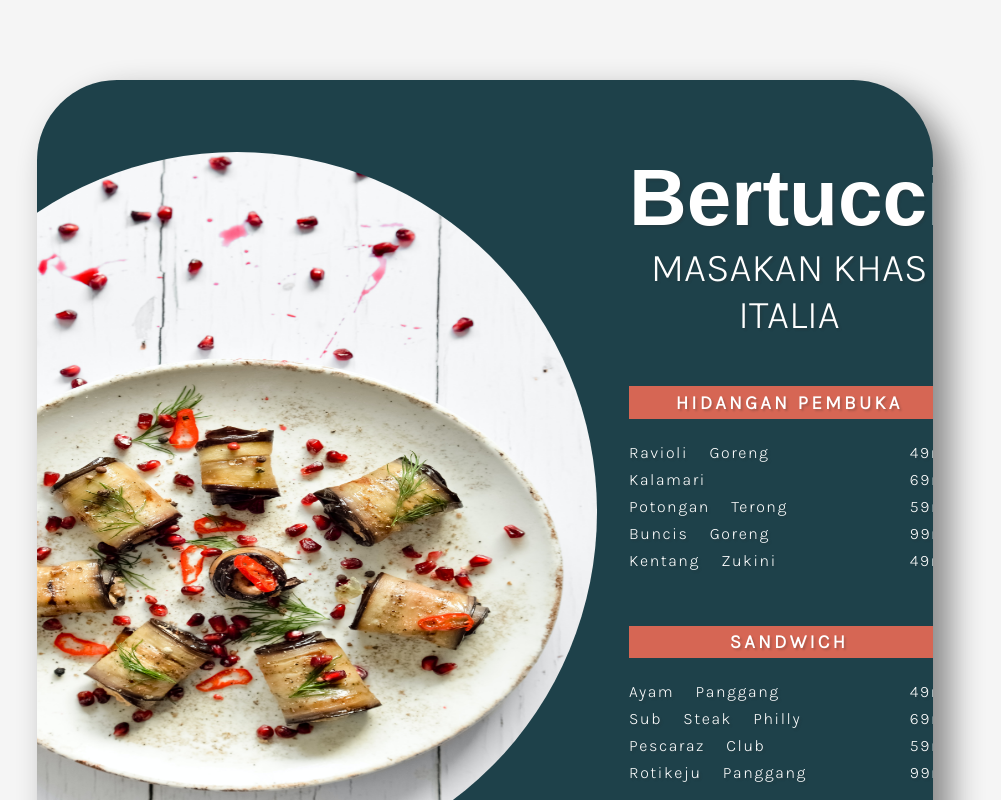
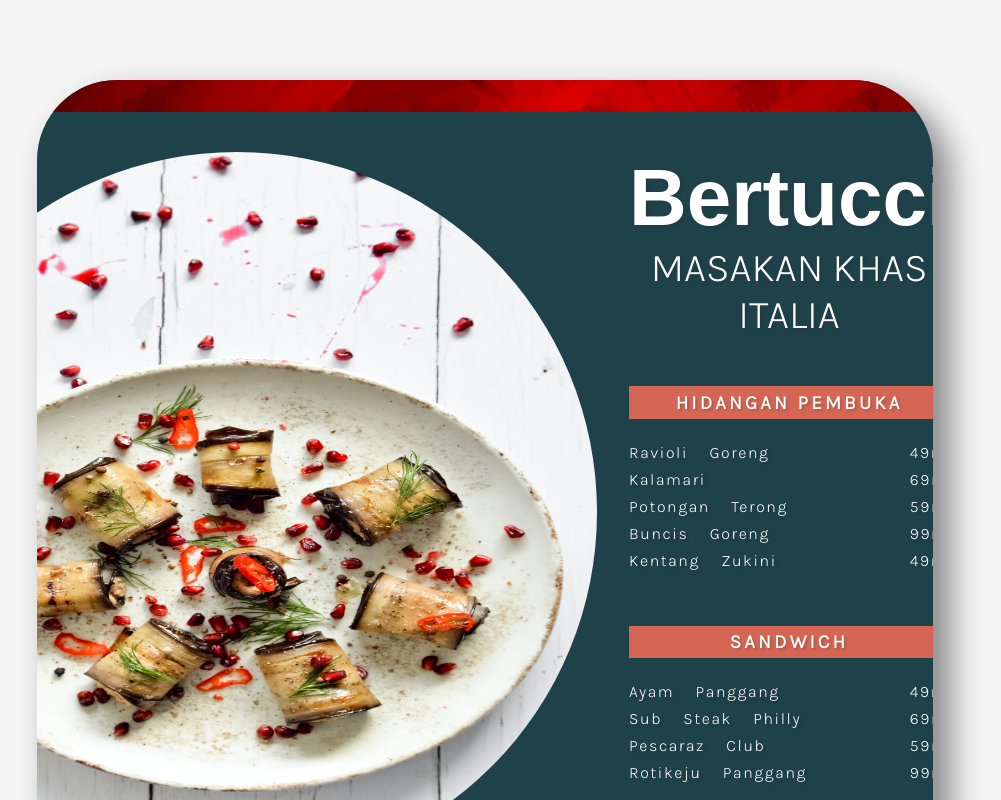
Before and after one commit to ibnuhajar/Restaurant-menu, a website: page index.html in a window 1280 px wide. Shown: the top 800 px of the page, without its empty margins (155-1156 px from the left). Drawn offline with Linux system fonts and the light colour scheme; a web font is replaced by a local one.

Commit message:
Update style.css

```diff
--- a/src/css/style.css
+++ b/src/css/style.css
@@ -55,7 +55,7 @@
     width: 100%;
     height: 2rem;
     margin-bottom: 2.5rem;
-    background-image: url("./src/img/4770.jpg");
+    background-image: url("/src/img/4770.jpg");
     background-position: left;
     background-repeat: no-repeat;
     background-size: cover;
```
